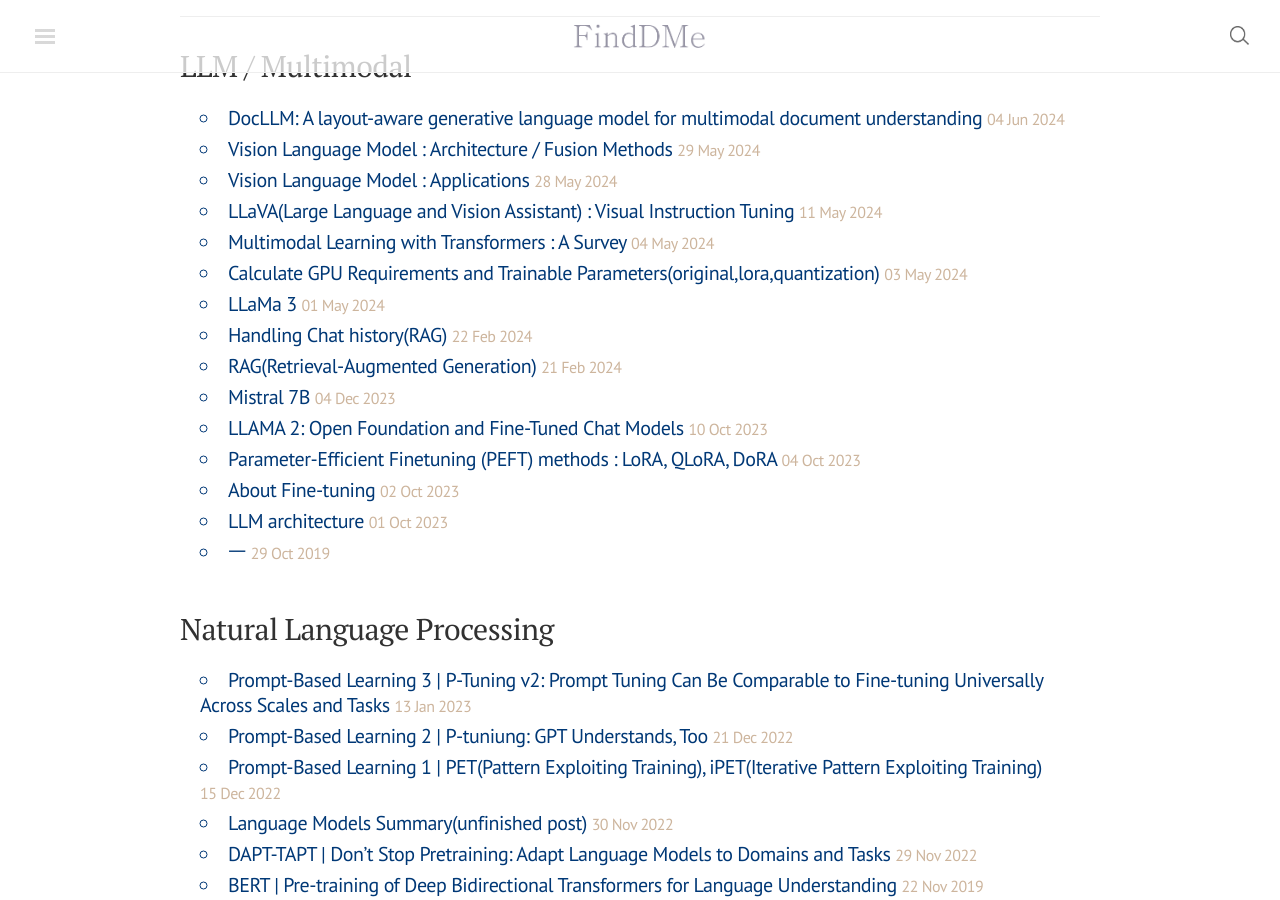
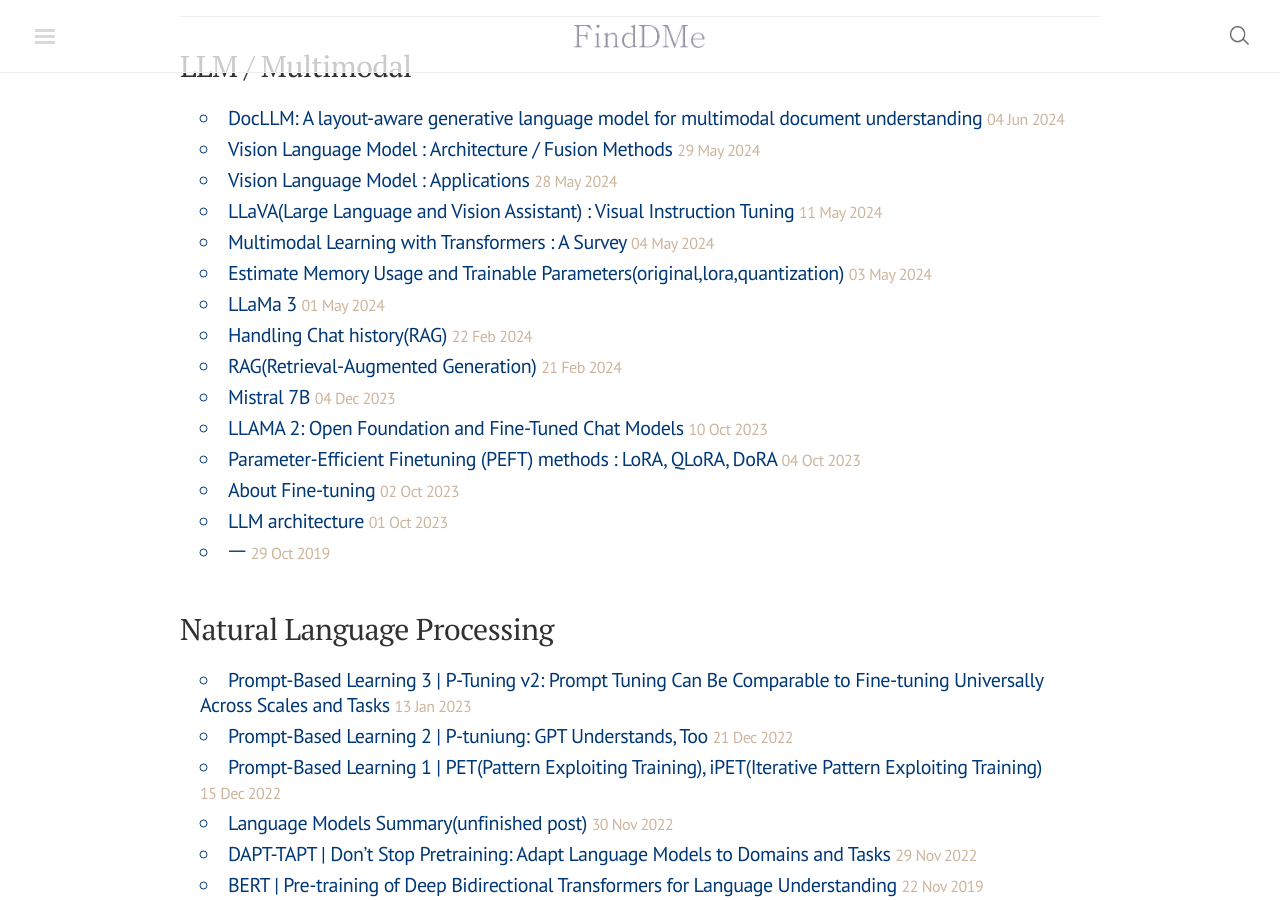
Before and after one commit to finddme/finddme.github.io, a Jekyll site: the page built from index.html, in a window 1280 px wide and 900 px high, scrolled down 474 px. Built offline with Jekyll 4.4.1, drawn with Linux system fonts in a browser that asks for light colours; nearby versions of some CDN libraries; comment, search, counter and statistics services are not loaded.

Commit message:
Update 2024-05-03-num_gpu.md

```diff
--- a/_posts/2024-05-03-num_gpu.md
+++ b/_posts/2024-05-03-num_gpu.md
@@ -1,5 +1,5 @@
 ---
-title: "Calculate GPU Requirements and Trainable Parameters(original,lora,quantization)"
+title: "Estimate Memory Usage and Trainable Parameters(original,lora,quantization)"
 category: LLM / Multimodal
 tag: NLP
 ---
```
